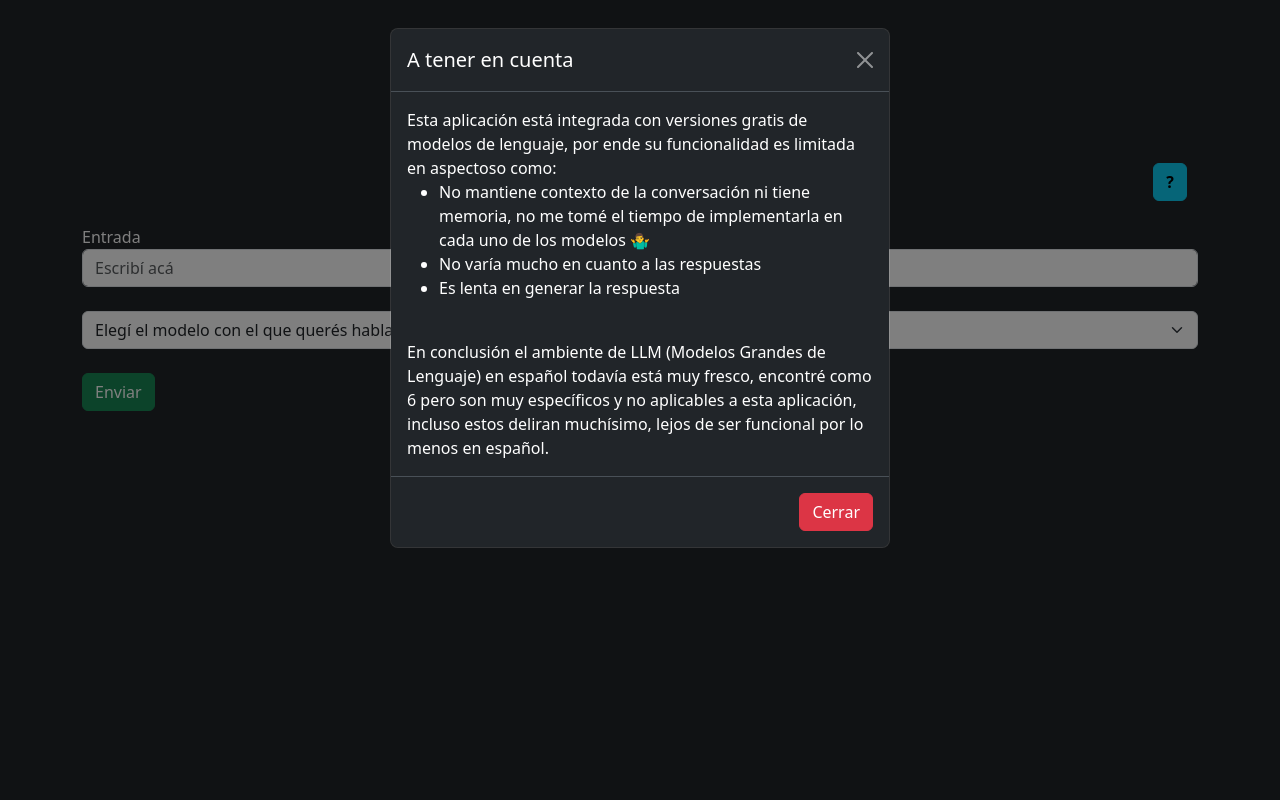
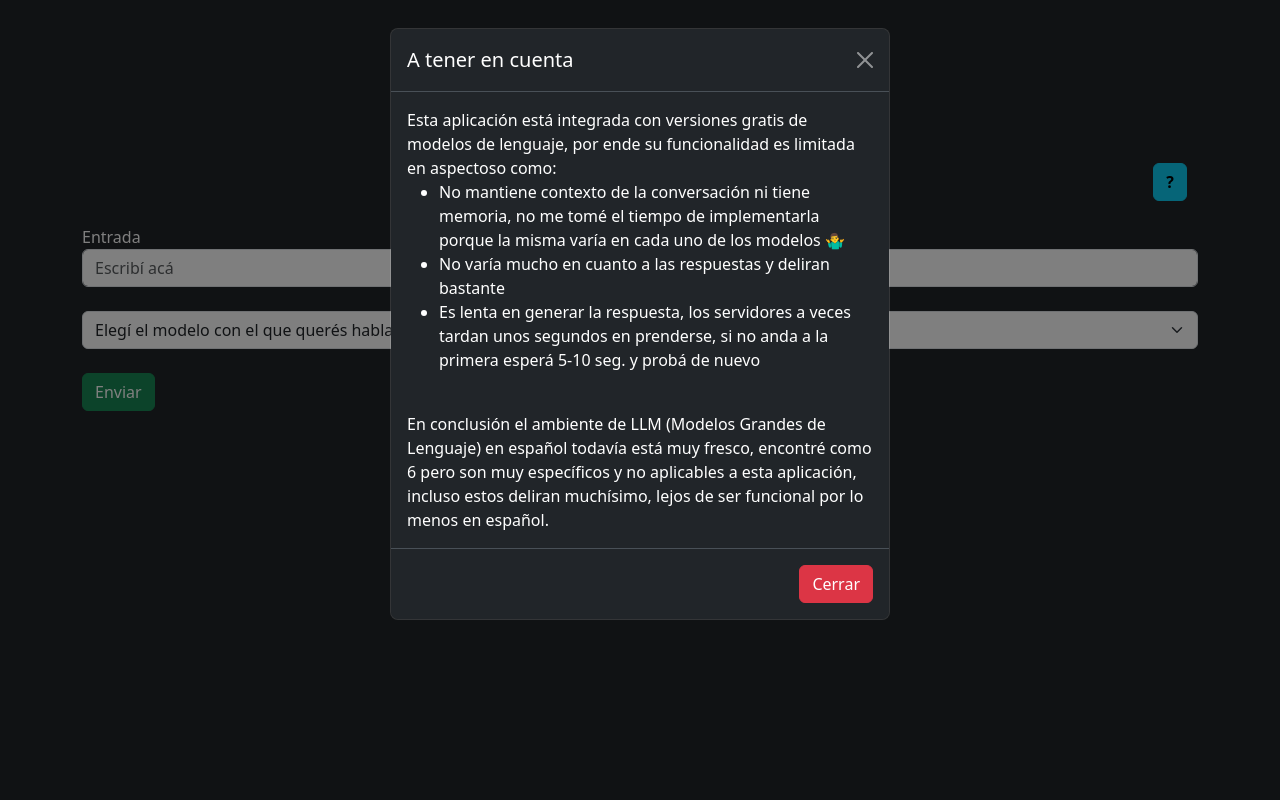
Before and after one commit to Jonadb97/chatapp, a Flask app: page / in a window 1280 px wide, after a click that opens the changed part. Run offline with Flask 3, Linux system fonts and the light colour scheme.

Commit message:
Más explicaciones

```diff
--- a/templates/index.html
+++ b/templates/index.html
@@ -33,9 +33,9 @@
               Esta aplicación está integrada con versiones gratis de modelos de lenguaje, por ende su funcionalidad es limitada en aspectoso como:
               <br>
               <ul>
-                <li>No mantiene contexto de la conversación ni tiene memoria, no me tomé el tiempo de implementarla en cada uno de los modelos 🤷‍♂️️</li>
-                <li>No varía mucho en cuanto a las respuestas</li>
-                <li>Es lenta en generar la respuesta</li>
+                <li>No mantiene contexto de la conversación ni tiene memoria, no me tomé el tiempo de implementarla porque la misma varía en cada uno de los modelos 🤷‍♂️️</li>
+                <li>No varía mucho en cuanto a las respuestas y deliran bastante</li>
+                <li>Es lenta en generar la respuesta, los servidores a veces tardan unos segundos en prenderse, si no anda a la primera esperá 5-10 seg. y probá de nuevo</li>
               </ul>
               <br>
               En conclusión el ambiente de LLM (Modelos Grandes de Lenguaje) en español todavía está muy fresco, encontré como 6 pero son muy específicos y no aplicables a esta aplicación, incluso estos deliran muchísimo, lejos de ser funcional por lo menos en español.
```
